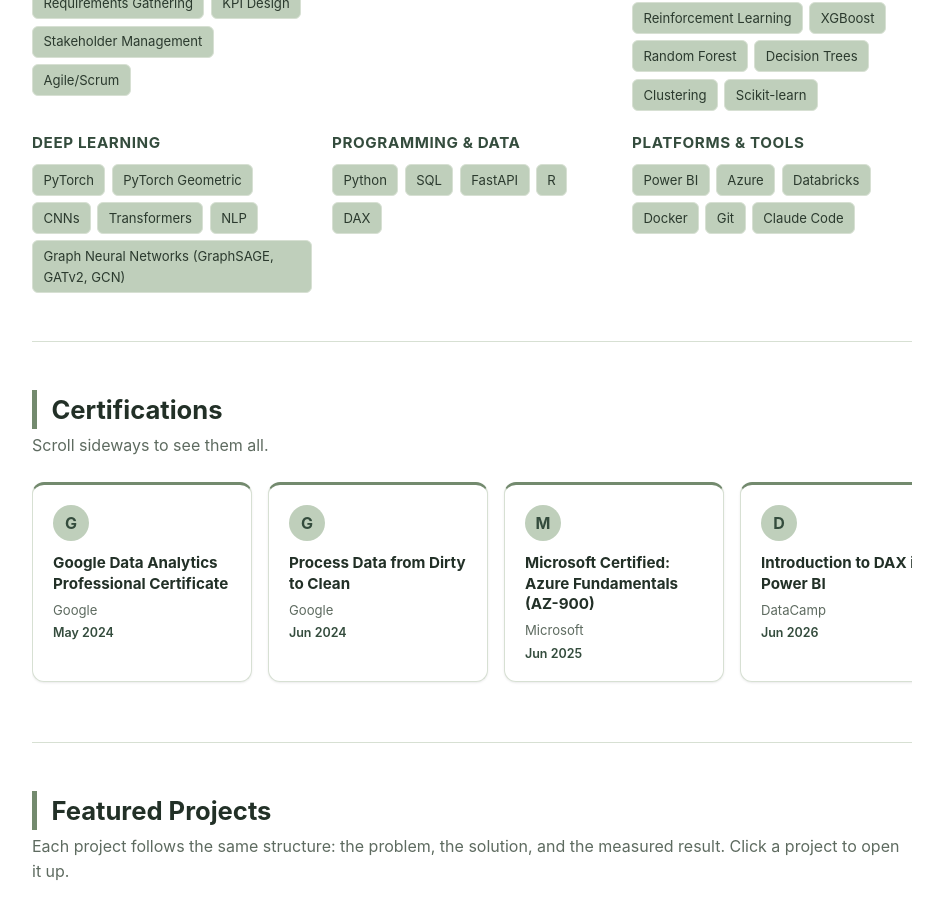
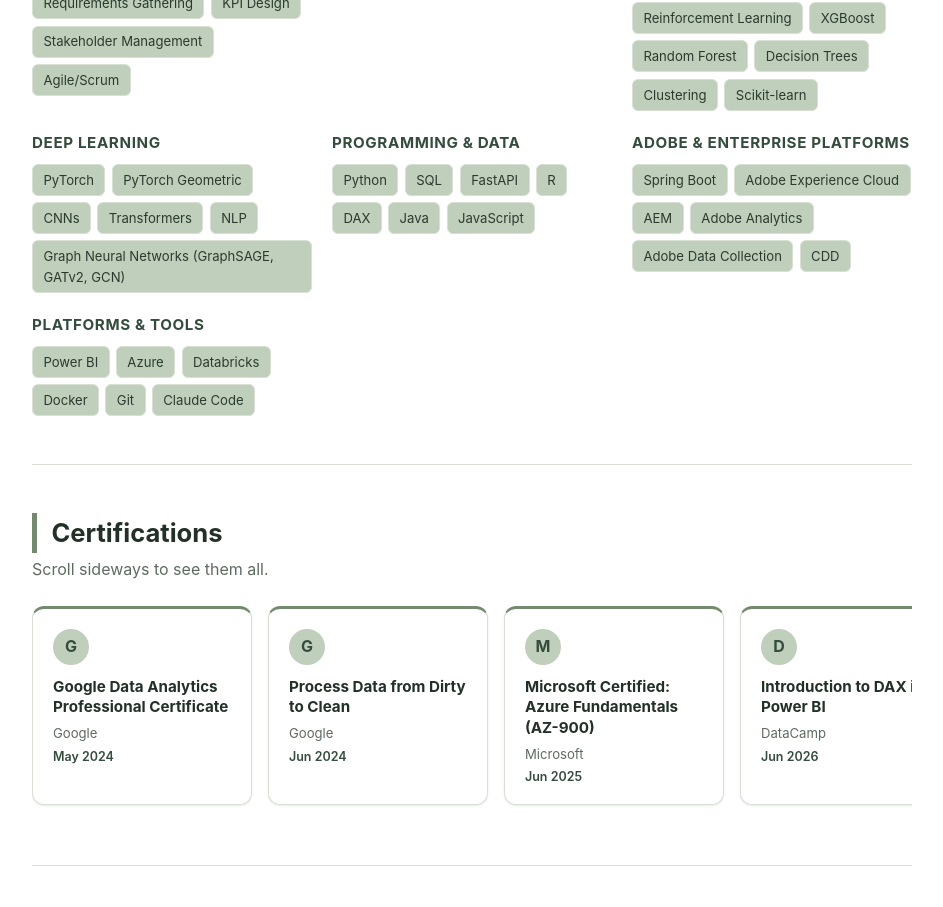
Before and after one commit to MeghaKanojia/MeghaKanojia.github.io, a React (Vite) app: page / in a window 1280 px wide. Shown: the part 1700-2607 px from the top of the page, without its empty margins (168-1111 px from the left). Built offline with nearby package versions, Linux system fonts and the light colour scheme.

Commit message:
Add Java, Spring Boot, JS, and Adobe platform skills
New "Adobe & Enterprise Platforms" group (Spring Boot, Adobe
Experience Cloud, AEM, Adobe Analytics, Adobe Data Collection, CDD)
and Java/JavaScript added to Programming & Data.

Co-Authored-By: Claude Sonnet 5 <noreply@anthropic.com>

```diff
--- a/src/components/Skills.jsx
+++ b/src/components/Skills.jsx
@@ -17,7 +17,11 @@ const skillGroups = [
   },
   {
     label: "Programming & Data",
-    items: ["Python", "SQL", "FastAPI", "R", "DAX"],
+    items: ["Python", "SQL", "FastAPI", "R", "DAX", "Java", "JavaScript"],
+  },
+  {
+    label: "Adobe & Enterprise Platforms",
+    items: ["Spring Boot", "Adobe Experience Cloud", "AEM", "Adobe Analytics", "Adobe Data Collection", "CDD"],
   },
   {
     label: "Platforms & Tools",
```
